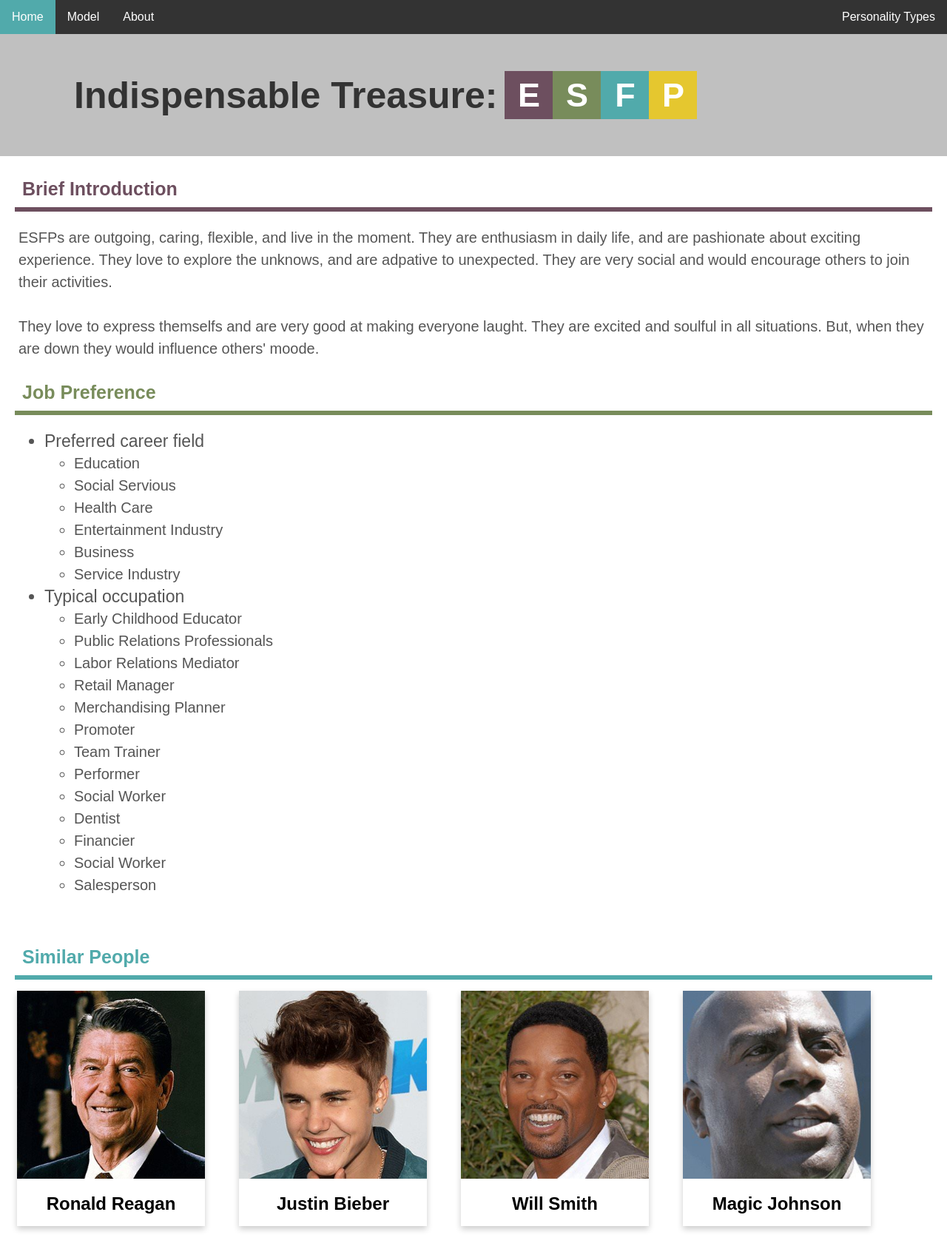
After one commit to QingchengYu/EECS-6893-final-project, a Flask app: page /esfp in a window 1280 px wide. The commit adds this page. Shown: the whole page at 74% size. Run offline with Flask 2, Linux system fonts and the light colour scheme.

Commit message:
ESFP Finished

```diff
--- a/MBTI_6893/app.py
+++ b/MBTI_6893/app.py
@@ -25,6 +25,8 @@ def get_username():
     # calculating
     if predict(username) == 'intj':
         return render_template("intj.html")
+    if predict(username) == 'esfp':
+        return render_template("esfp.html")
     else:
         return render_template("index.html")
 
@@ -38,6 +40,9 @@ def about():
 def intj():
     return render_template('intj.html')
 
+@app.route('/esfp', methods=['GET', 'POST'])
+def esfp():
+    return render_template('esfp.html')
 
 if __name__ == '__main__':
     app.run()
--- a/MBTI_6893/templates/base.html
+++ b/MBTI_6893/templates/base.html
@@ -30,7 +30,7 @@
             <a href="#">ISFJ</a>
             <a href="#">ISFP</a>
             <a href="#">ESFJ</a>
-            <a href="#">ESFP</a>
+            <a href="{{ url_for('esfp') }}">ESFP</a>
         </div>
       </div>
     </div>
--- /dev/null
+++ b/MBTI_6893/templates/esfp.html
@@ -0,0 +1,90 @@
+{% extends 'base.html' %}
+
+{%  block main %}
+    <div class="title">
+        <h1 style="padding-right: 10px">Indispensable Treasure: </h1>
+        <div class="big-letter" style="background-color: #6D4F5F">E</div>
+        <div class="big-letter" style="background-color: #788C5B">S</div>
+        <div class="big-letter" style="background-color: #51AAAB">F</div>
+        <div class="big-letter" style="background-color: #E5C72F">P</div>
+    </div>
+    <div class="h2" style="color: #6D4F5F;">Brief Introduction</div>
+    <hr style="border: 3px solid #6D4F5F; margin-left: 20px; margin-right: 20px">
+    <p class="pg">
+        ESFPs are outgoing, caring, flexible, and live in the moment. They are enthusiasm in daily life, and are pashionate about exciting experience. They love to explore the unknows, and are adpative to unexpected. They are very social and would encourage others to join their activities.
+        <br><br>
+        They love to express themselfs and are very good at making everyone laught. They are excited and soulful in all situations. But, when they are down they would influence others' moode.
+    </p>
+
+    <div class="h2" style="color: #788C5B;">Job Preference</div>
+    <hr style="border: 3px solid #788C5B; margin-left: 20px; margin-right: 20px">
+    <ul class="list">
+      <li>Preferred career field
+        <ul>
+          <li class="inner-list">Education</li>
+          <li class="inner-list">Social Servious</li>
+          <li class="inner-list">Health Care</li>
+          <li class="inner-list">Entertainment Industry</li>
+          <li class="inner-list">Business</li>
+          <li class="inner-list">Service Industry</li>
+        </ul>
+      </li>
+      <li>Typical occupation
+          <ul>
+            <li class="inner-list">Early Childhood Educator</li>
+            <li class="inner-list">Public Relations Professionals</li>
+            <li class="inner-list">Labor Relations Mediator</li>
+            <li class="inner-list">Retail Manager</li>
+            <li class="inner-list">Merchandising Planner</li>
+            <li class="inner-list">Promoter</li>
+            <li class="inner-list">Team Trainer</li>
+            <li class="inner-list">Performer</li>
+            <li class="inner-list">Social Worker</li>
+            <li class="inner-list">Dentist</li>
+            <li class="inner-list">Financier</li>
+            <li class="inner-list">Social Worker</li>
+            <li class="inner-list">Salesperson</li>
+          </ul>
+      </li>
+    </ul>
+    <br>
+    <div class="h2" style="color: #51AAAB;">Similar People</div>
+    <hr style="border: 3px solid #51AAAB; margin-left: 20px; margin-right: 20px">
+    <div class="row">
+      <div class="column">
+        <div class="card">
+          <img src="{{ url_for('static', filename='images/esfp/ronald-reagan.jpg') }}" class="people-imag">
+          <div class="container">
+            <h2>Ronald Reagan</h2>
+          </div>
+        </div>
+      </div>
+
+      <div class="column">
+        <div class="card">
+          <img src="{{ url_for('static', filename='images/esfp/justin-bieber.jpg') }}" class="people-imag">
+          <div class="container">
+            <h2>Justin Bieber</h2>
+          </div>
+        </div>
+      </div>
+
+      <div class="column">
+        <div class="card">
+          <img src="{{ url_for('static', filename='images/esfp/will-smith.jpg') }}" class="people-imag">
+          <div class="container">
+            <h2>Will Smith</h2>
+          </div>
+        </div>
+      </div>
+
+    <div class="column">
+        <div class="card">
+          <img src="{{ url_for('static', filename='images/esfp/magic-johnson.jpg') }}" class="people-imag">
+          <div class="container">
+            <h2>Magic Johnson</h2>
+          </div>
+        </div>
+      </div>
+    </div>
+{%  endblock %}
--- a/MBTI_6893/templates/index.html
+++ b/MBTI_6893/templates/index.html
@@ -31,7 +31,7 @@
             <a href="#">ISFJ</a>
             <a href="#">ISFP</a>
             <a href="#">ESFJ</a>
-            <a href="#">ESFP</a>
+            <a href="{{ url_for('esfp') }}">ESFP</a>
         </div>
       </div>
     </div>
```
Also changed, not shown: MBTI_6893/templates/about.html (+6 -6 lines), MBTI_6893/static/images/esfp/justin-bieber.jpg (added), MBTI_6893/static/images/esfp/magic-johnson.jpg (added), MBTI_6893/static/images/esfp/ronald-reagan.jpg (added), MBTI_6893/static/images/esfp/will-smith.jpg (added), MBTI_6893/static/images/zyt.jpg (added).
